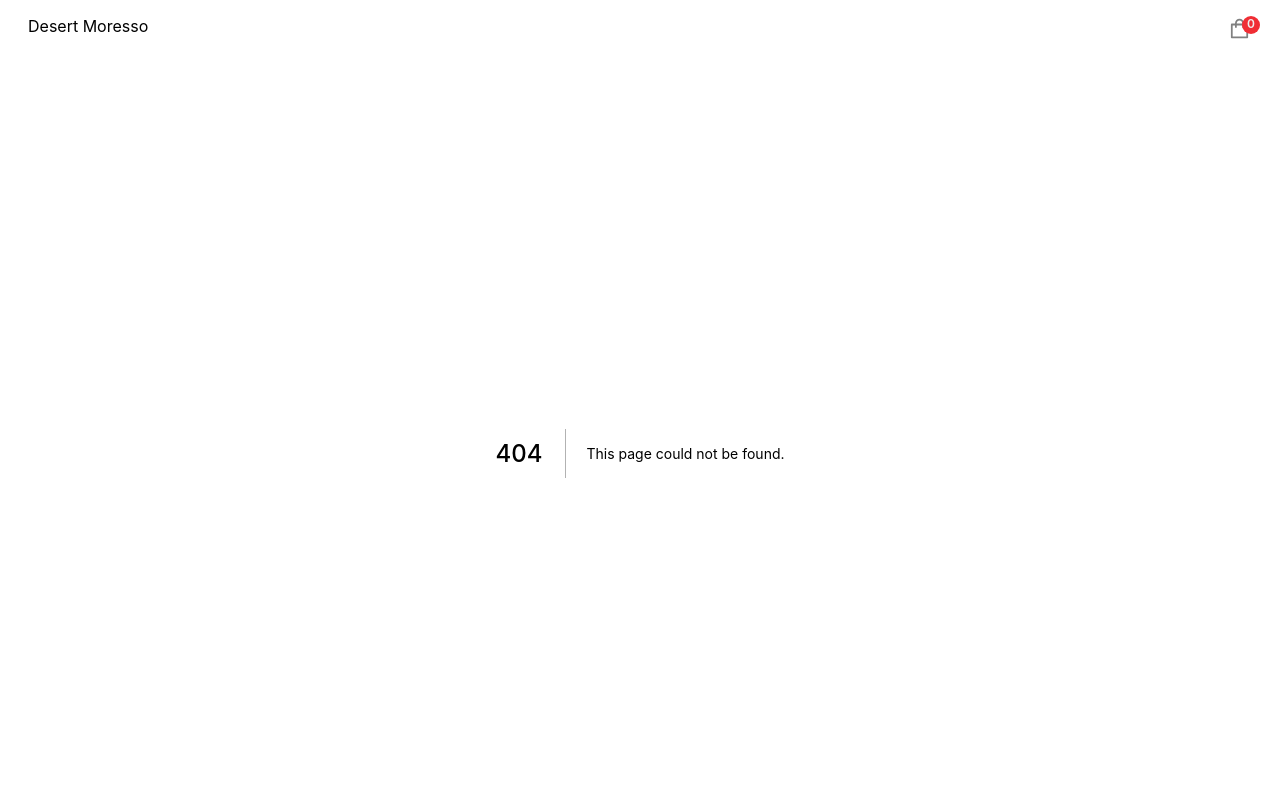
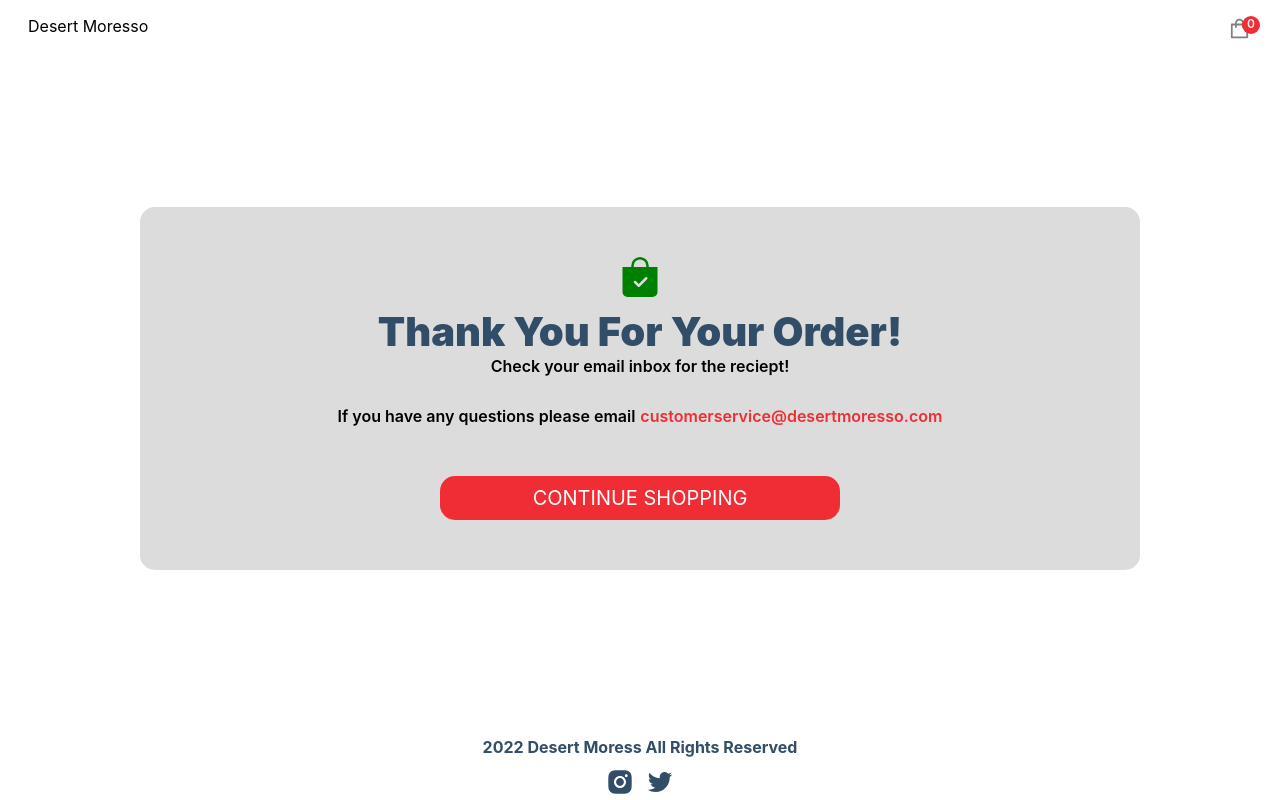
Before and after one commit to miriamnaki/MJ-Flux, a Next.js app: page /success in a window 1280 px wide. Before the commit this address had no page. Shown: the top 800 px of the page. Built offline with nearby package versions, Linux system fonts and the light colour scheme.

Commit message:
add success page

```diff
--- /dev/null
+++ b/pages/success.js
@@ -0,0 +1,34 @@
+import React, {useState} from 'react';
+import Link from 'next/link';
+import {BsBagCheckFill} from 'react-icons/bs';
+import { useRouter } from 'next/router';
+import { useStateContext } from '../context/StateContext';
+
+const Success = () => {
+  const {setCartItems, setTotalPrice, setTotalQuantities} = useStateContext();
+  const [order, setOrder] = useState(null);
+  return (
+    <div className='success-wrapper'>
+      <div className='success'>
+        <p className='icon'>
+          <BsBagCheckFill/>
+        </p>
+        <h2>Thank you for your order!</h2>
+        <p className='email-msg'>Check your email inbox for the reciept!</p>
+        <p className='description'>
+          If you have any questions please email
+           <a className='email' href='mailto:customerservice@example.com'>customerservice@desertmoresso.com</a>
+        </p>
+
+        <Link href='/'>
+          <button type='button' width='300px' className='btn'>Continue shopping</button>
+        </Link>
+
+      </div>
+
+
+    </div>
+  )
+}
+
+export default Success
```
